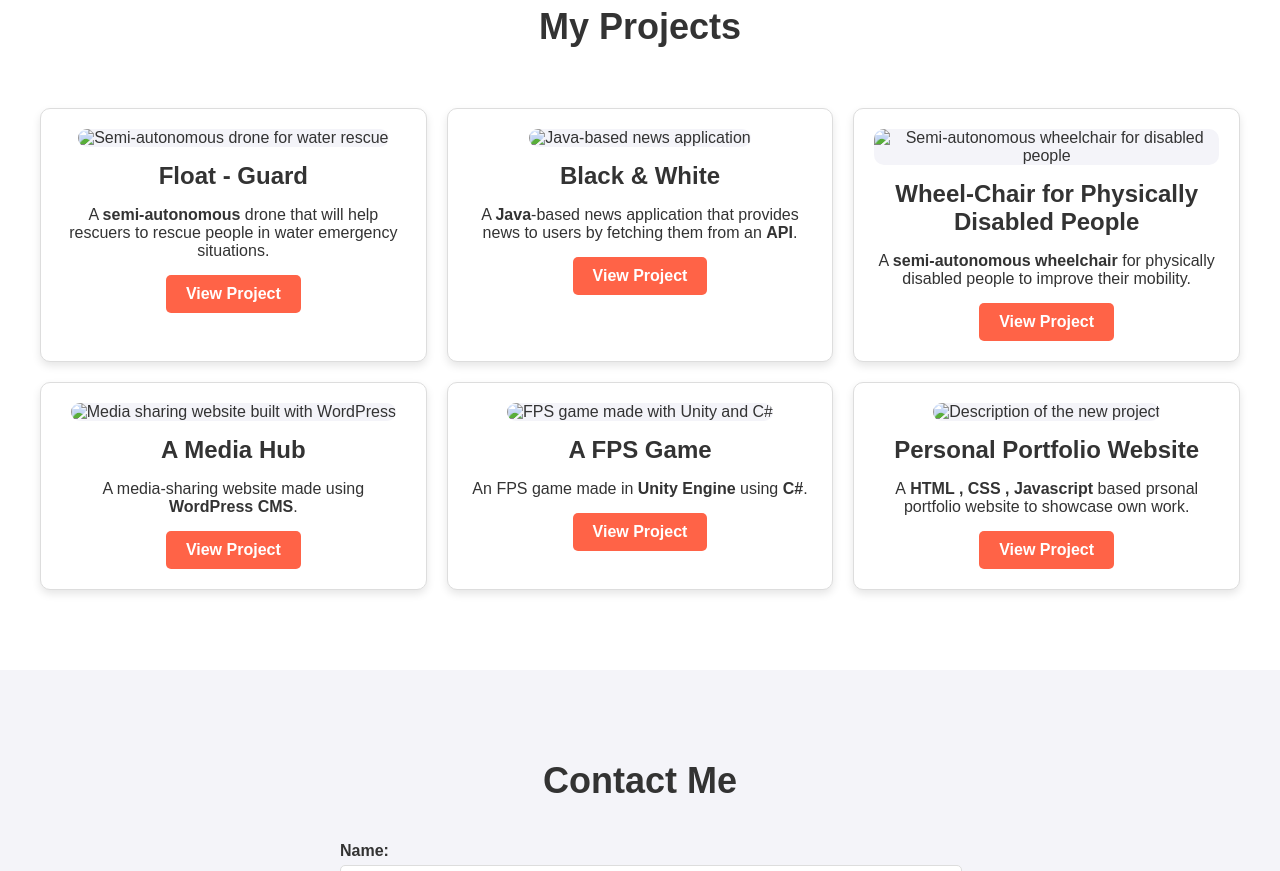
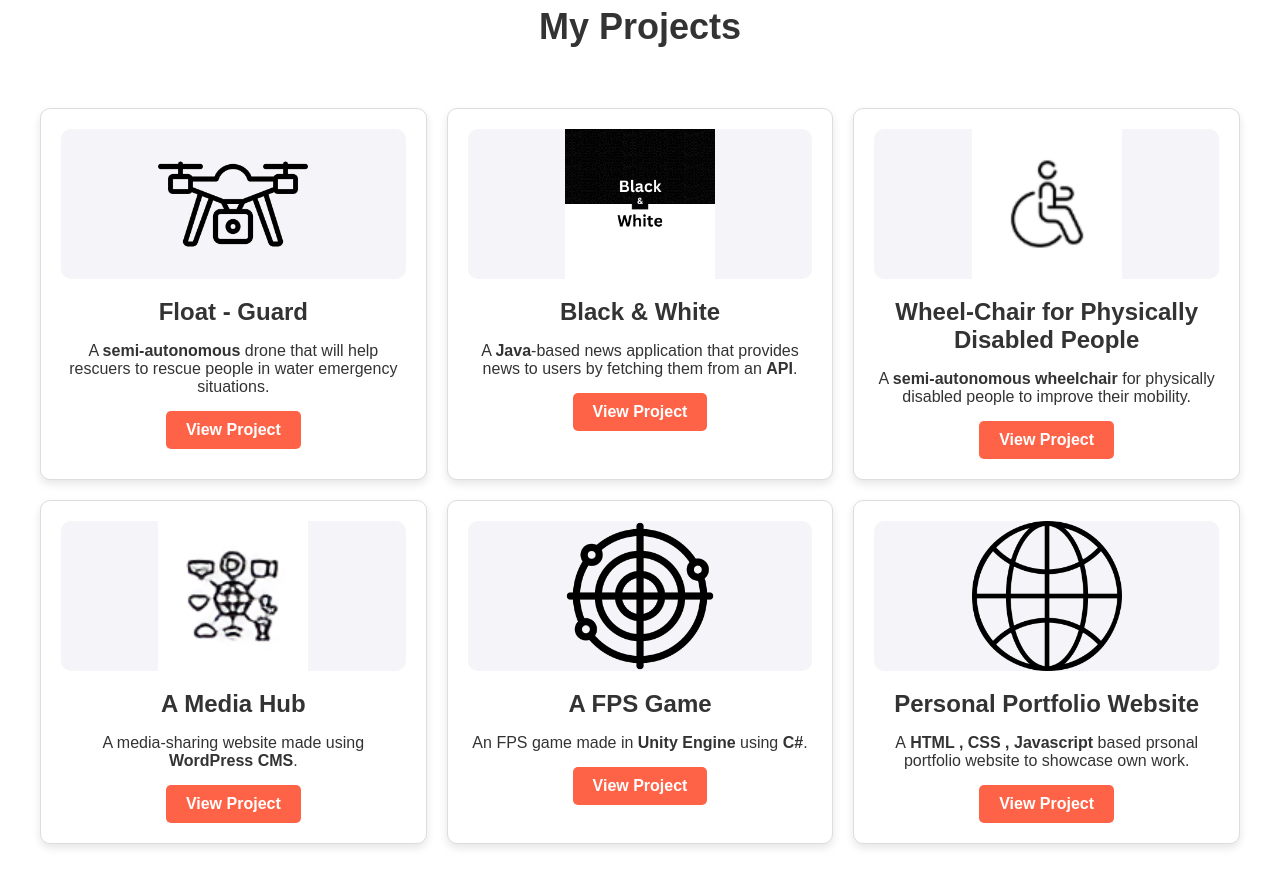
Before and after one commit to AP1339/portfolio.arehaant, a plain HTML site: page index.html in a window 1280 px wide. Shown: the part 560-1431 px from the top of the page. Drawn offline with Linux system fonts and the light colour scheme.

Commit message:
Update index.html

```diff
--- a/index.html
+++ b/index.html
@@ -32,7 +32,7 @@
         <div class="project-grid">
 
             <div class="project-card">
-                <img src="images/drone.png" alt="Semi-autonomous drone for water rescue">
+                <img src="drone.png" alt="Semi-autonomous drone for water rescue">
                 <h3>Float - Guard</h3>
                 <p>A <strong>semi-autonomous</strong> drone that will help rescuers to rescue people in water emergency situations.</p>
                 <a href="float-guard.html" class="btn" target="_blank">View Project</a>
@@ -40,7 +40,7 @@
 
 
             <div class="project-card">
-                <img src="images/blackandwhite.png" alt="Java-based news application">
+                <img src="blackandwhite.png" alt="Java-based news application">
                 <h3>Black & White</h3>
                 <p>A <strong>Java</strong>-based news application that provides news to users by fetching them from an <strong>API</strong>.</p>
                 <a href="black-and-white.html" class="btn" target="_blank">View Project</a>
@@ -48,7 +48,7 @@
 
 
             <div class="project-card">
-                <img src="images/wheel.png" alt="Semi-autonomous wheelchair for disabled people">
+                <img src="wheel.png" alt="Semi-autonomous wheelchair for disabled people">
                 <h3>Wheel-Chair for Physically Disabled People</h3>
                 <p>A <strong>semi-autonomous wheelchair</strong> for physically disabled people to improve their mobility.</p>
                 <a href="wheel-chair.html" class="btn" target="_blank">View Project</a>
@@ -56,7 +56,7 @@
 
 
             <div class="project-card">
-                <img src="images/media.png" alt="Media sharing website built with WordPress">
+                <img src="media.png" alt="Media sharing website built with WordPress">
                 <h3>A Media Hub</h3>
                 <p>A media-sharing website made using <strong>WordPress CMS</strong>.</p>
                 <a href="media-hub.html" class="btn" target="_blank">View Project</a>
@@ -64,14 +64,14 @@
 
 
             <div class="project-card">
-                <img src="images/fps.png" alt="FPS game made with Unity and C#">
+                <img src="fps.png" alt="FPS game made with Unity and C#">
                 <h3>A FPS Game</h3>
                 <p>An FPS game made in <strong>Unity Engine</strong> using <strong>C#</strong>.</p>
                 <a href="fps-game.html" class="btn" target="_blank">View Project</a>
             </div>
 
             <div class="project-card">
-                <img src="images/web.png" alt="Description of the new project">
+                <img src="web.png" alt="Description of the new project">
                 <h3>Personal Portfolio Website</h3>
                 <p>A<B> HTML , CSS , Javascript</B> based prsonal portfolio website to showcase own work.</p>
                 <a href="new-project.html" class="btn" target="_blank">View Project</a>
```
